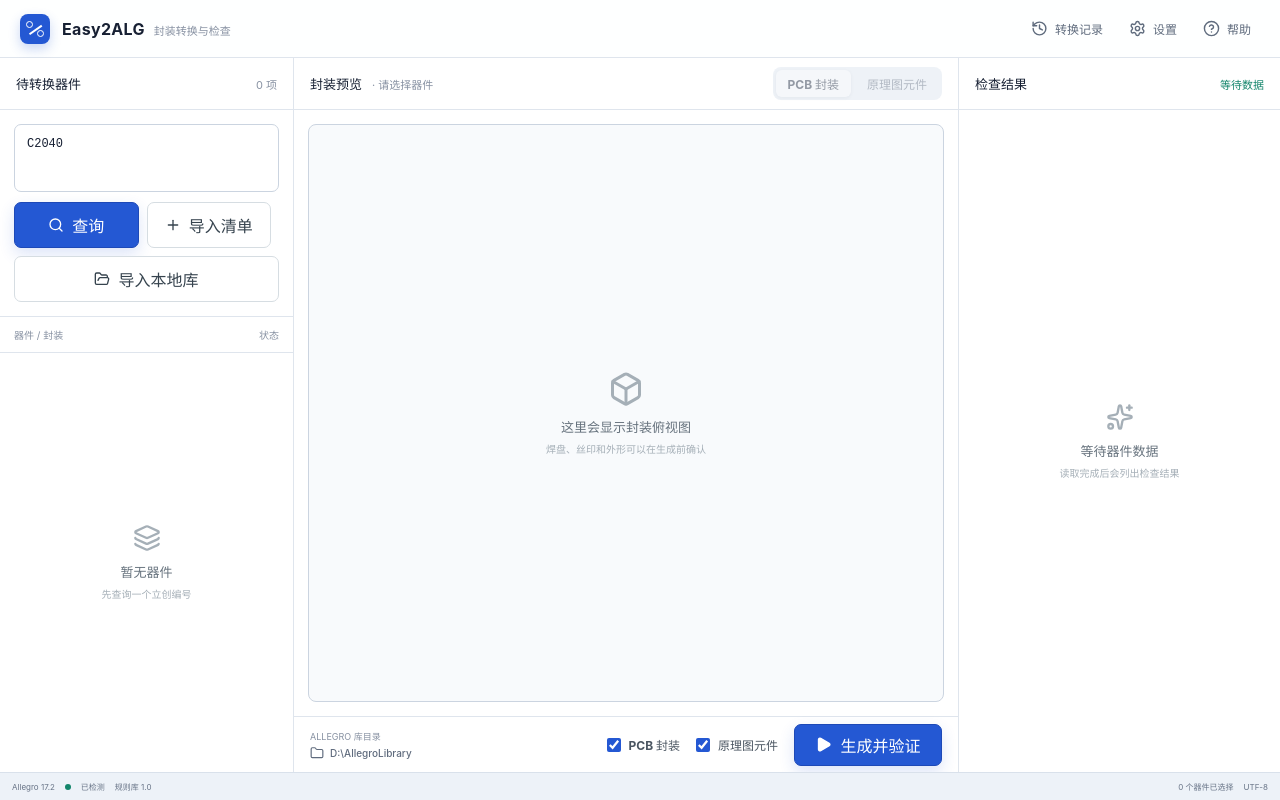
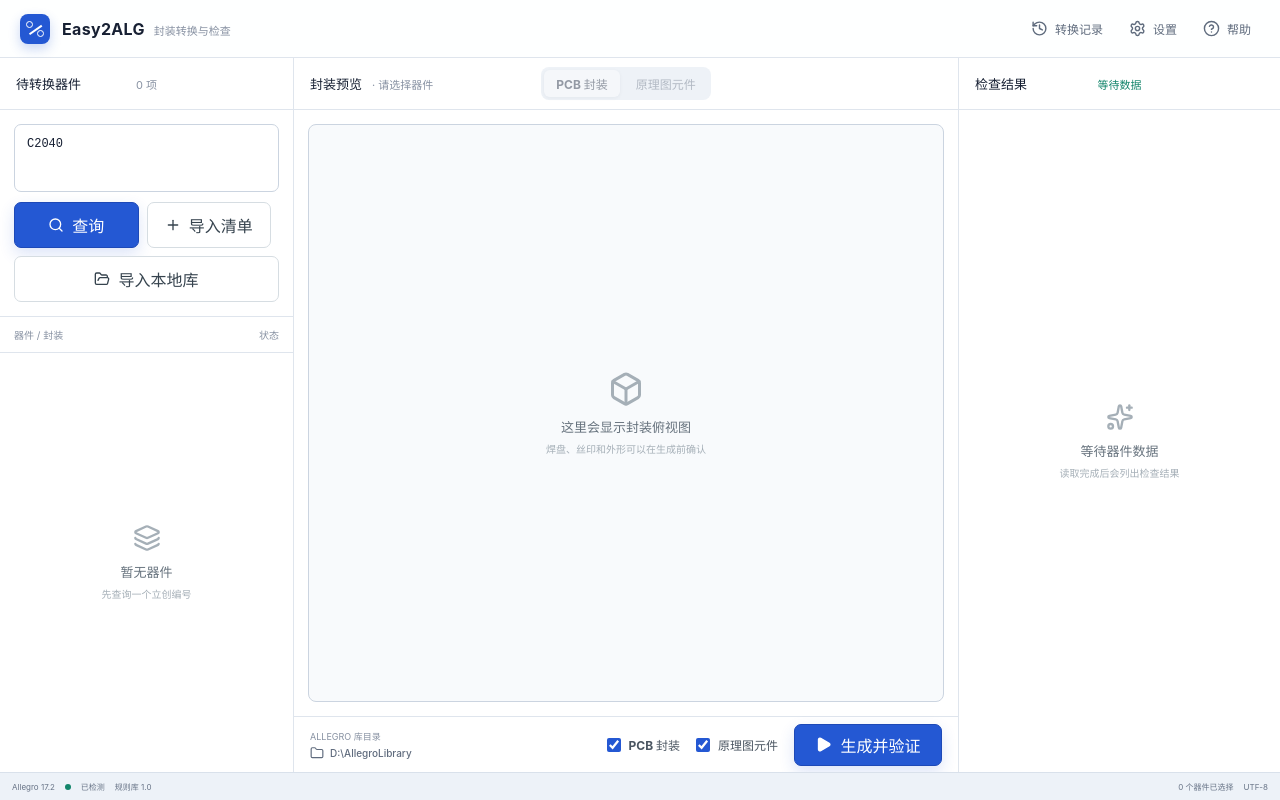
Before and after one commit to 15artis/easy2alg, a React (Vite) app in the folder src/renderer/: page / in a window 1280 px wide. Built offline with nearby package versions, Linux system fonts and the light colour scheme.

Commit message:
feat: 页头 tabs 真正居中（三栏 grid，PCB 页无操作按钮时也居中）（v0.1.54）

```diff
--- a/package.json
+++ b/package.json
@@ -1,6 +1,6 @@
 {
   "name": "easy2alg",
-  "version": "0.1.53",
+  "version": "0.1.54",
   "description": "Convert EasyEDA/LCSC footprints into Cadence Allegro libraries",
   "main": "out/main/index.js",
   "type": "module",
--- a/src/renderer/src/styles.css
+++ b/src/renderer/src/styles.css
@@ -1131,13 +1131,24 @@ select:focus,
 .rail-header,
 .inspector-header,
 .stage-heading {
-  display: flex;
+  /* 三栏：标题 | tabs | 操作。tabs 用 auto 列 + 两侧等宽 1fr 列实现**真正居中**
+   * （用户 2026-10-23：PCB 页没有右侧操作时，flex 的 space-between 会把 tabs 顶到最右）。 */
+  display: grid;
+  grid-template-columns: minmax(0, 1fr) auto minmax(0, 1fr);
+  column-gap: 12px;
+  align-items: center;
   flex: 0 0 52px;
-  align-items: center;
-  justify-content: space-between;
   padding: 0 16px;
   background: white;
   border-bottom: 1px solid #dfe5ed;
+}
+
+.stage-heading > .stage-tabs {
+  justify-self: center;
+}
+
+.stage-heading > .edit-toolbar {
+  justify-self: end;
 }
 
 .rail-header h2,
@@ -1159,6 +1170,15 @@ select:focus,
   display: flex;
   align-items: baseline;
   gap: 10px;
+  min-width: 0;
+  overflow: hidden;
+}
+
+/* 封装名可以很长：单行省略，别把中间 tabs 挤走 */
+.stage-heading > div:first-child span {
+  overflow: hidden;
+  text-overflow: ellipsis;
+  white-space: nowrap;
 }
 
 /**
```
